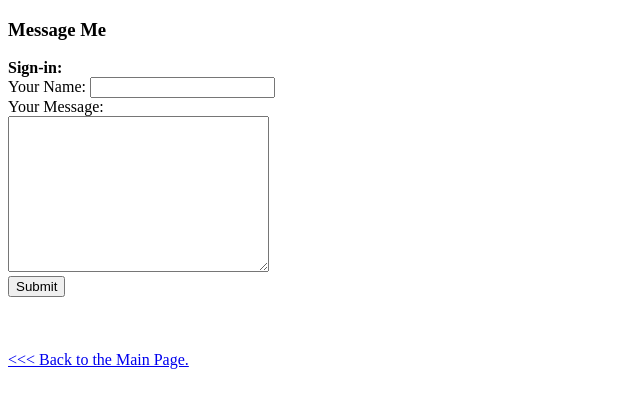
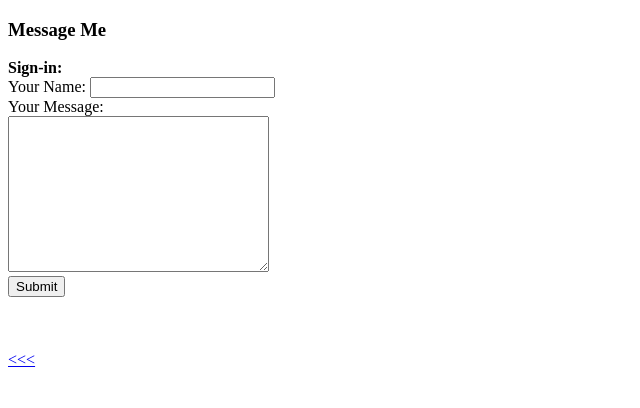
Before and after one commit to dekyp/cv, a plain HTML site: page message.html in a window 1280 px wide. Shown: the whole page, without its empty margins (0-640 px from the left). Drawn offline with Linux system fonts and the light colour scheme.

Commit message:
cv website files

```diff
--- a/message.html
+++ b/message.html
@@ -21,5 +21,5 @@
 
   <br><br><br>
   </body>
-  <a href="index.html"><<< Back to the Main Page.</a>
+  <a href="index.html"><<<<Back to the Main Page.</a>
  </html>
```
